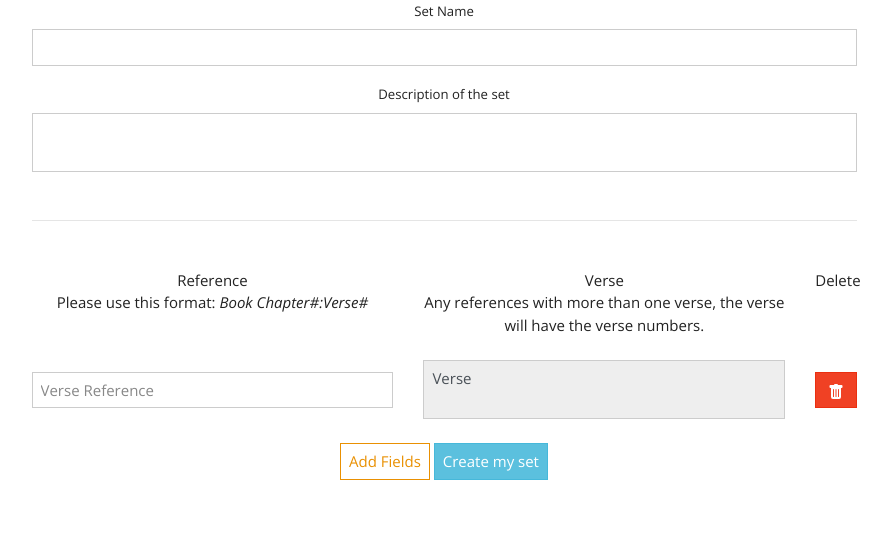
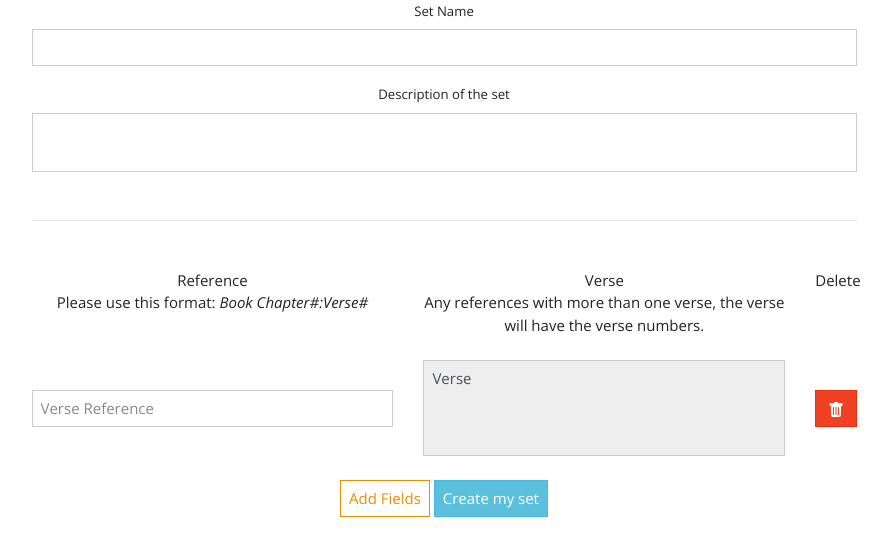
Before and after one commit to dkclee/MTWord, a Flask app: page /sets/new in a window 1280 px wide. Shown: the part 219-775 px from the top of the page, without its empty margins (196-1087 px from the left). Run offline with Flask 2, Linux system fonts and the light colour scheme; the visitor is signed in with stand-in values (Sample User, id 1); data comes from the database, SQL or seed files in the repository; some libraries are stand-ins or nearby versions.

Commit message:
Increase size of verse textarea

```diff
--- a/static/add_set.js
+++ b/static/add_set.js
@@ -40,7 +40,7 @@ function generateVerseField(num) {
                   </div>
               </div>
               <div class="col-lg my-2">
-                  <textarea class="form-control" id="verse-${num}" disabled>Verse</textarea>
+                  <textarea class="form-control" id="verse-${num}" disabled style="height: 6rem;">Verse</textarea>
               </div>
               <div class="delete-field col-lg-1 my-2">
                   <button class="btn btn-block btn-danger" type="button">
--- a/templates/sets/add_set.html
+++ b/templates/sets/add_set.html
@@ -57,7 +57,7 @@
                             </div>
                         </div>
                         <div class="col-lg my-2">
-                            <textarea class="form-control" id="verse-0" disabled>Verse</textarea>
+                            <textarea class="form-control verse-textarea" id="verse-0" disabled style="height: 6rem;">Verse</textarea>
                         </div>
                         <div class="delete-field col-lg-1 my-2">
                             <button class="btn btn-block btn-danger" type="button">
```
